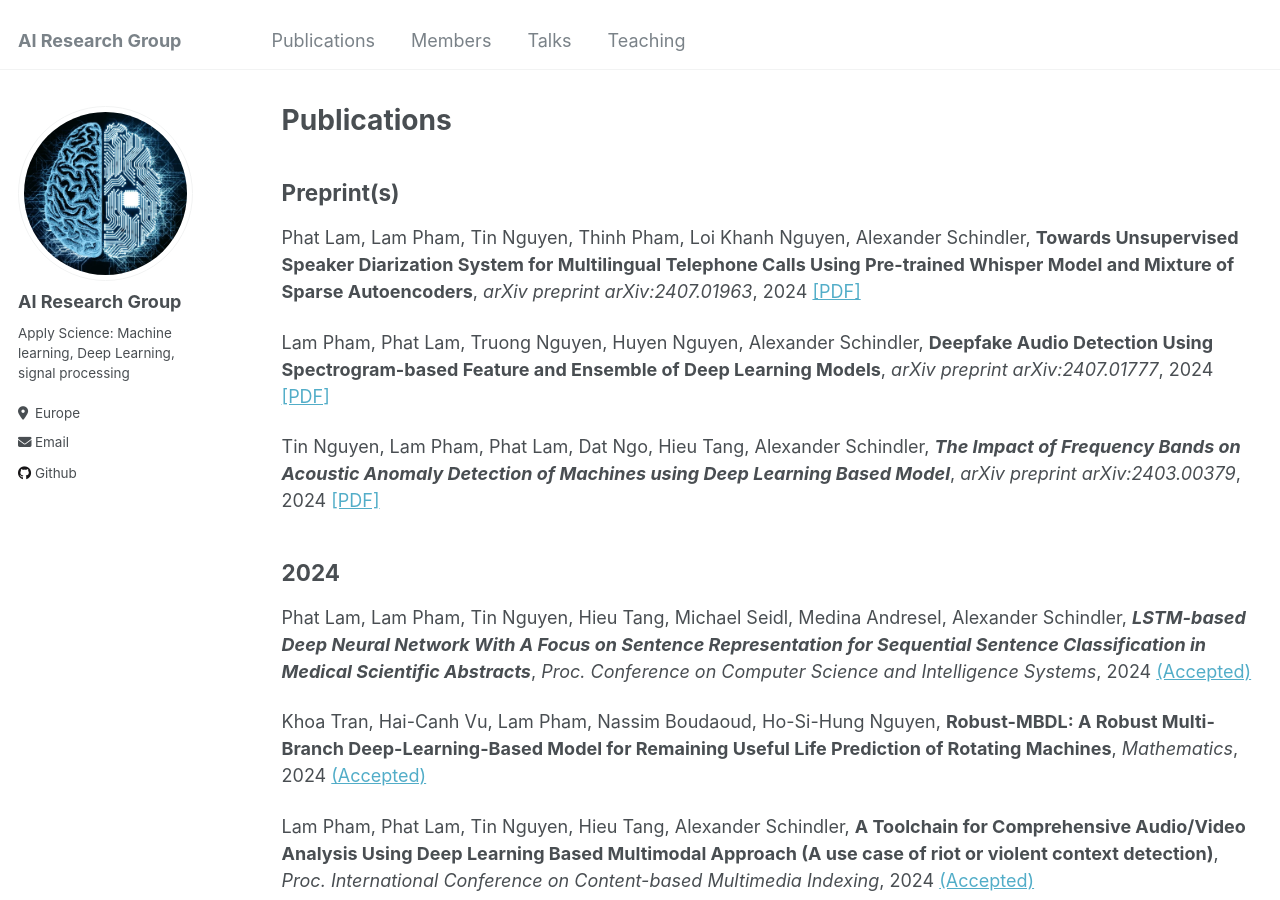
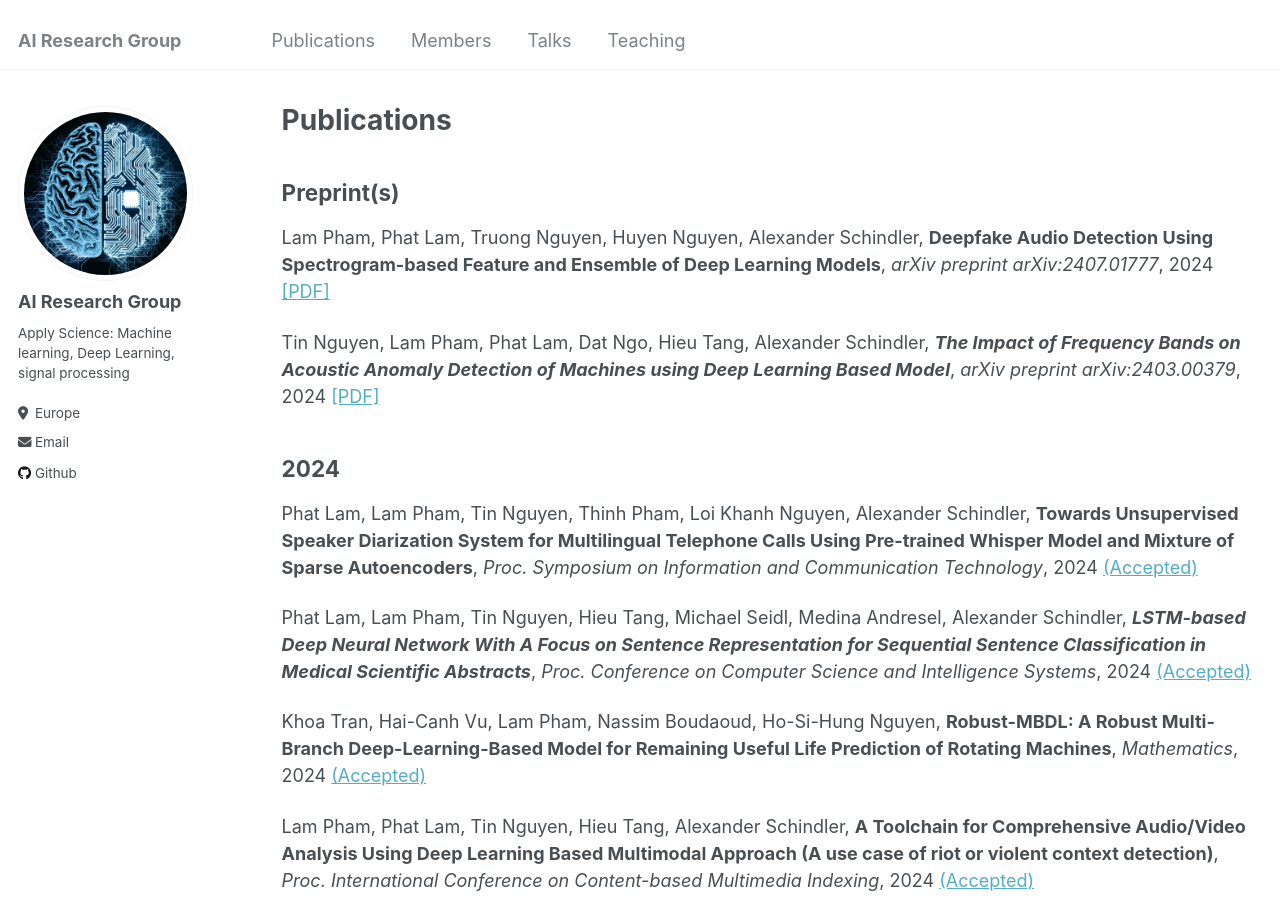
Before and after one commit to AI-ResearchGroup/AI-ResearchGroup.github.io, a Jekyll site: the page built from _pages/publications.md, in a window 1280 px wide and 900 px high. Built offline with Jekyll 4.4.1, drawn with Linux system fonts in a browser that asks for light colours.

Commit message:
Update publications.md

```diff
--- a/_pages/publications.md
+++ b/_pages/publications.md
@@ -8,14 +8,13 @@ author_profile: true
 Preprint(s)
 ------
 
-Phat Lam, Lam Pham, Tin Nguyen, Thinh Pham, Loi Khanh Nguyen, Alexander Schindler, __Towards Unsupervised Speaker Diarization System for Multilingual Telephone Calls Using Pre-trained Whisper Model and Mixture of Sparse Autoencoders__, *arXiv preprint arXiv:2407.01963*, 2024 [[PDF]](https://arxiv.org/pdf/2407.01963)
-
 Lam Pham, Phat Lam, Truong Nguyen, Huyen Nguyen, Alexander Schindler, __Deepfake Audio Detection Using Spectrogram-based Feature and Ensemble of Deep Learning Models__, *arXiv preprint arXiv:2407.01777*, 2024 [[PDF]](https://arxiv.org/pdf/2407.01777)
 
 Tin Nguyen, Lam Pham, Phat Lam, Dat Ngo, Hieu Tang, Alexander Schindler, ___The Impact of Frequency Bands on Acoustic Anomaly Detection of Machines using Deep Learning Based Model___, *arXiv preprint arXiv:2403.00379*, 2024 [[PDF]](https://arxiv.org/pdf/2403.00379)
 
 2024
 ------
+Phat Lam, Lam Pham, Tin Nguyen, Thinh Pham, Loi Khanh Nguyen, Alexander Schindler, __Towards Unsupervised Speaker Diarization System for Multilingual Telephone Calls Using Pre-trained Whisper Model and Mixture of Sparse Autoencoders__, *Proc. Symposium on Information and Communication Technology*, 2024 [(Accepted)](https://arxiv.org/pdf/2407.01963)
 
 Phat Lam, Lam Pham, Tin Nguyen, Hieu Tang, Michael Seidl, Medina Andresel, Alexander Schindler, ___LSTM-based Deep Neural Network With A Focus on Sentence Representation for Sequential Sentence Classification in Medical Scientific Abstracts___, *Proc. Conference on Computer Science and Intelligence Systems*, 2024 [(Accepted)](https://arxiv.org/pdf/2401.15854)
 
```
